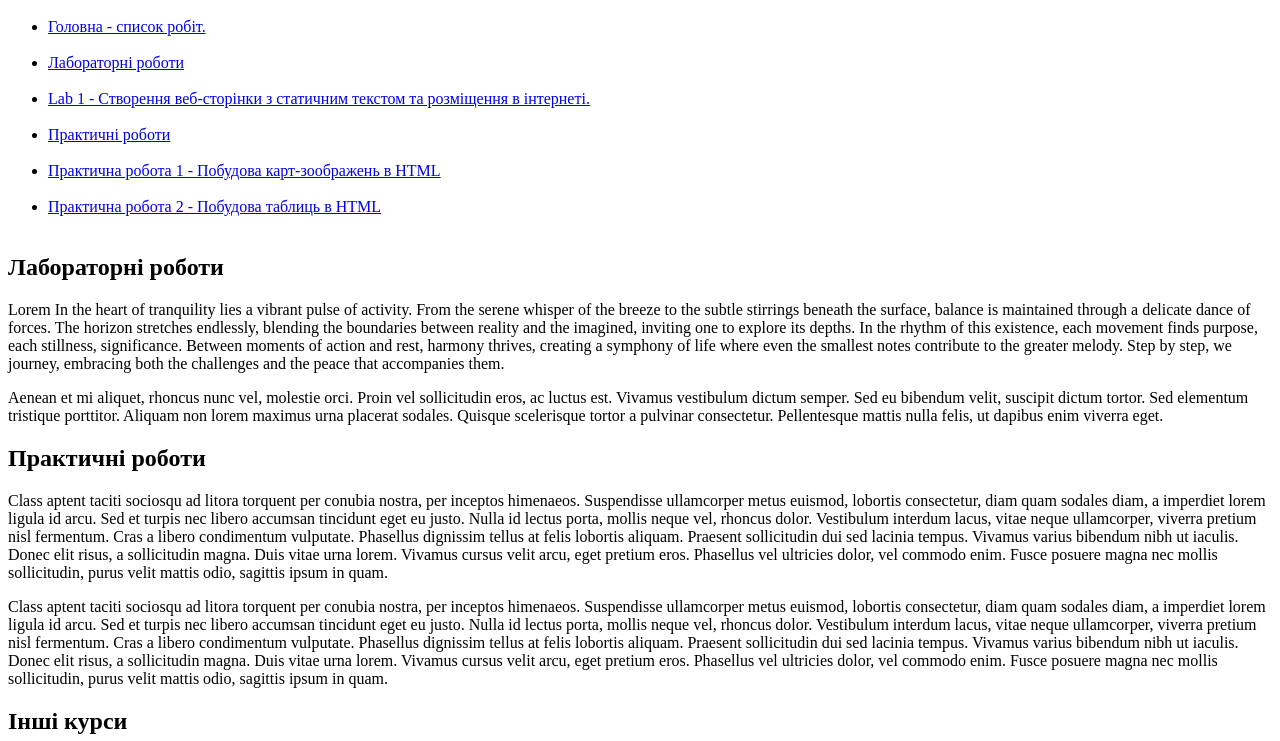
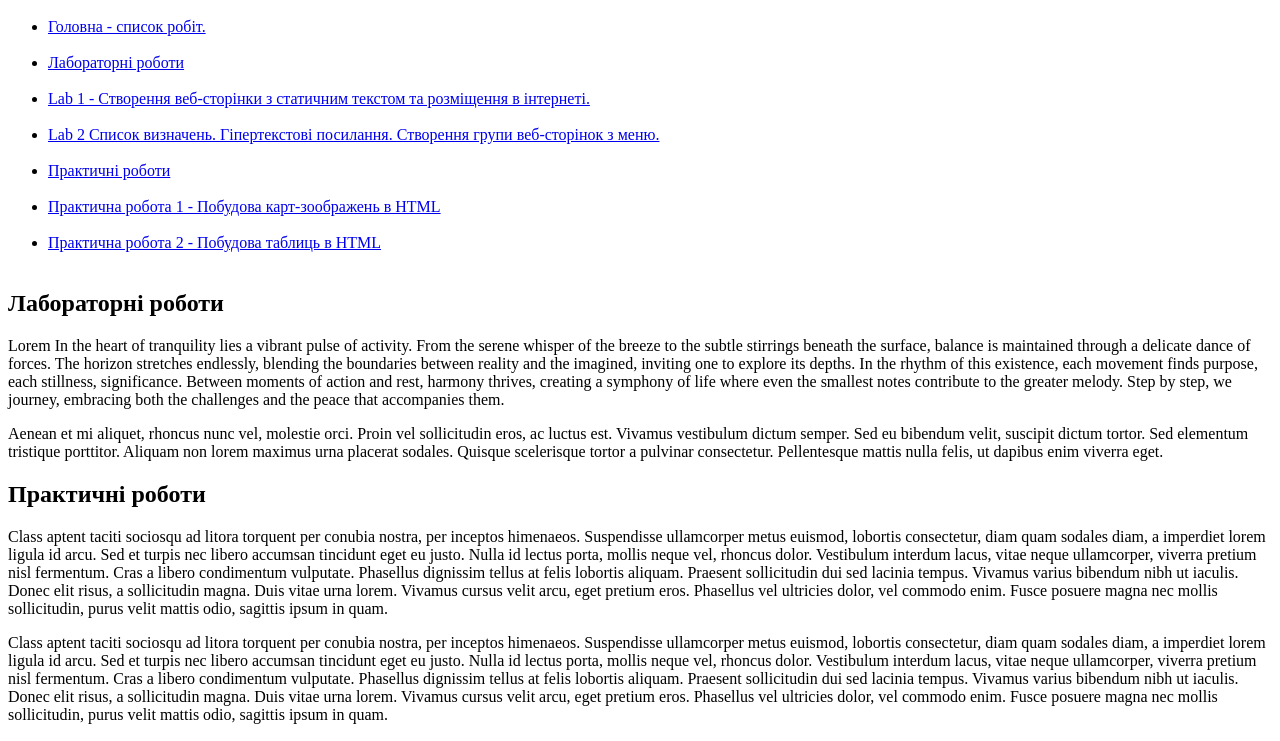
Before and after one commit to labik2/college_PII, a plain HTML site: page lab2/index.html in a window 1280 px wide. Shown: the part 48-789 px from the top of the page. Drawn offline with Linux system fonts and the light colour scheme.

Commit message:
Update index.html

```diff
--- a/lab2/index.html
+++ b/lab2/index.html
@@ -13,6 +13,7 @@
 		<li><a href=index.html >Головна - список робіт.</a> </li> <br>
 			<li><a href=index.html >Лабораторні роботи</a> </li> <br>
 				<li><a href=/lab1/index.html> Lab 1 - Створення веб-сторінки з статичним текстом та розміщення в інтернеті.</a> </li> <br>
+		                     <li><a href=/lab2/index.html > Lab 2 Список визначень. Гіпертекстові посилання. Створення групи веб-сторінок з меню.</a> </li> <br>
 					<li><a href=index.html >Практичні роботи</a> </li> <br>
 						<li><a href=/pw1/index.html >Практична робота 1 - Побудова карт-зоображень в HTML</a> </li> <br>
 							<li><a href= /pw2/index.html >Практична робота 2 - Побудова таблиць в HTML</a></li> <br>
```
